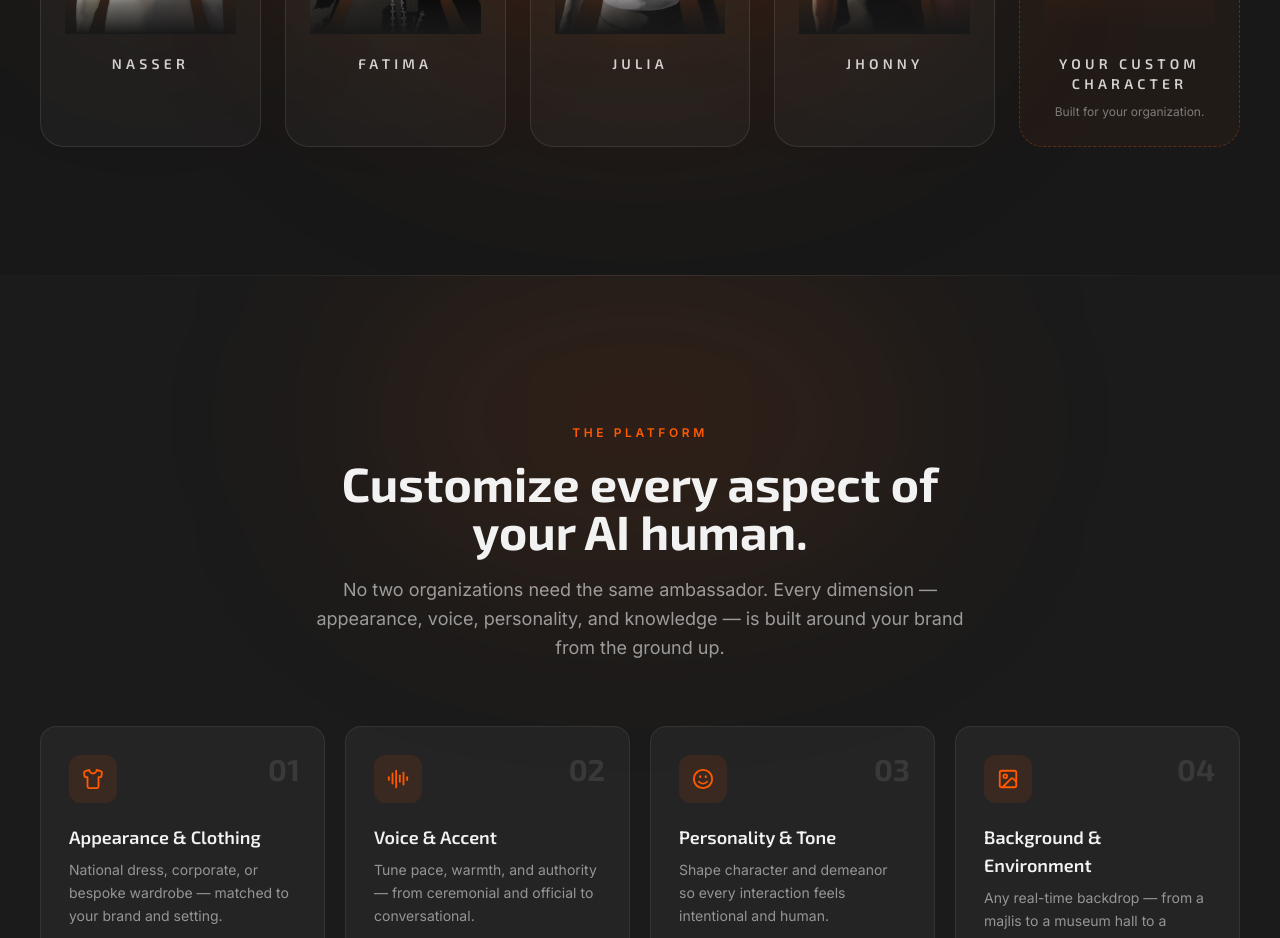
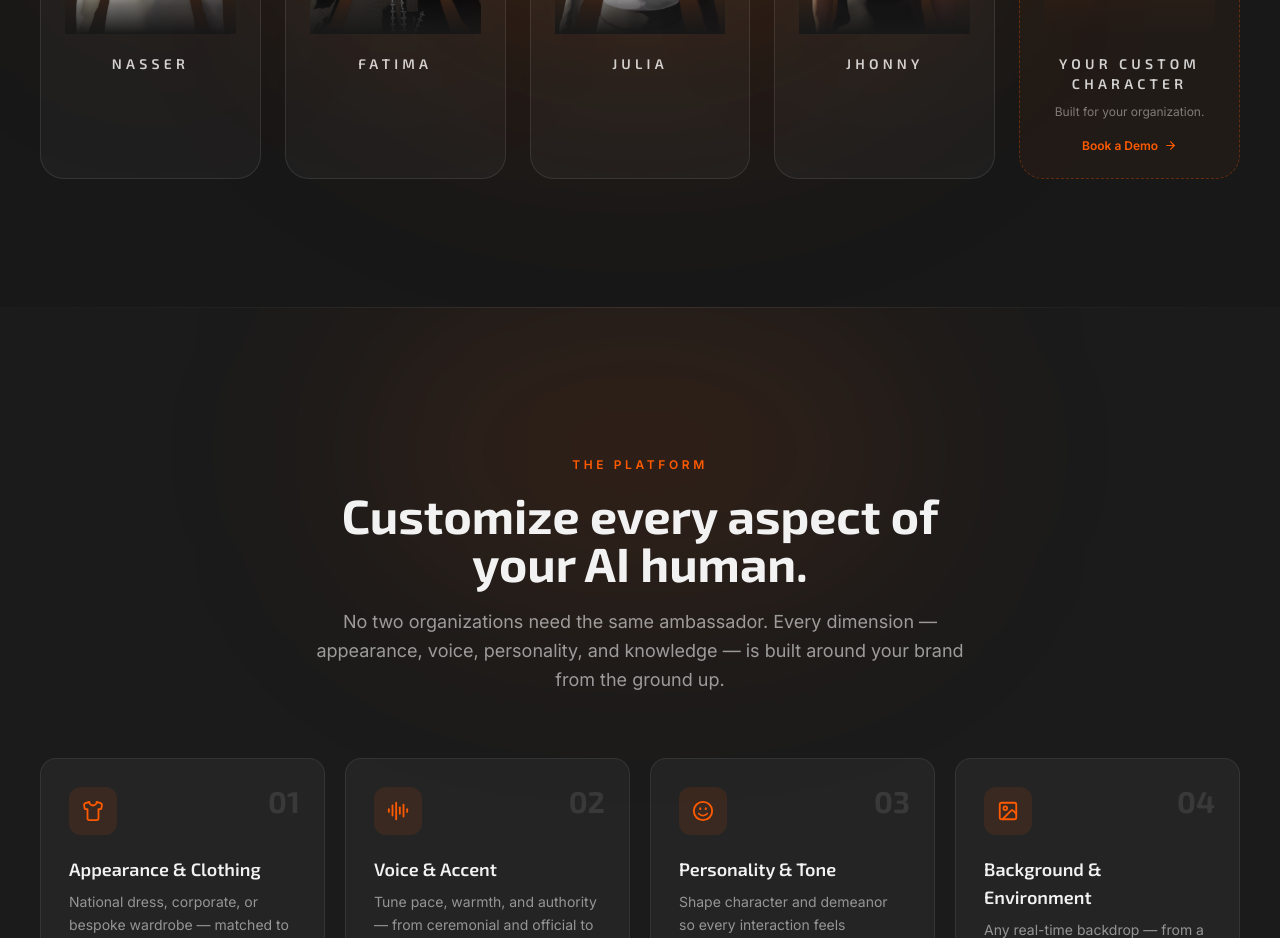
Before and after one commit to mars-creative-solution/marsx-website, a Next.js app: page / in a window 1280 px wide. Shown: the part 1460-2398 px from the top of the page. Built offline with nearby package versions, Linux system fonts and the light colour scheme; no server answers.

Commit message:
Add a visible "Book a Demo" label to the custom character card
The card already linked to /contact (the same destination as every
"Book a Demo" button on the site), but had no visible label — just a
silent click. Makes the CTA explicit.

```diff
--- a/components/home/AmbassadorsShowcase.tsx
+++ b/components/home/AmbassadorsShowcase.tsx
@@ -2,7 +2,7 @@
 
 import { motion } from "framer-motion";
 import Link from "next/link";
-import { UserPlus } from "lucide-react";
+import { ArrowRight, UserPlus } from "lucide-react";
 import { fadeUp, inView, stagger, staggerItem } from "@/lib/motion";
 import { AMBASSADORS } from "@/lib/content";
 import NasserFigure from "./NasserFigure";
@@ -90,6 +90,13 @@ export default function AmbassadorsShowcase() {
               <span className="mt-2 text-center text-xs leading-relaxed text-mist/45">
                 Built for your organization.
               </span>
+              <span className="mt-4 inline-flex items-center gap-1.5 text-xs font-semibold text-accent">
+                Book a Demo
+                <ArrowRight
+                  size={13}
+                  className="transition-transform group-hover:translate-x-1"
+                />
+              </span>
             </Link>
           </motion.div>
         </motion.div>
```
